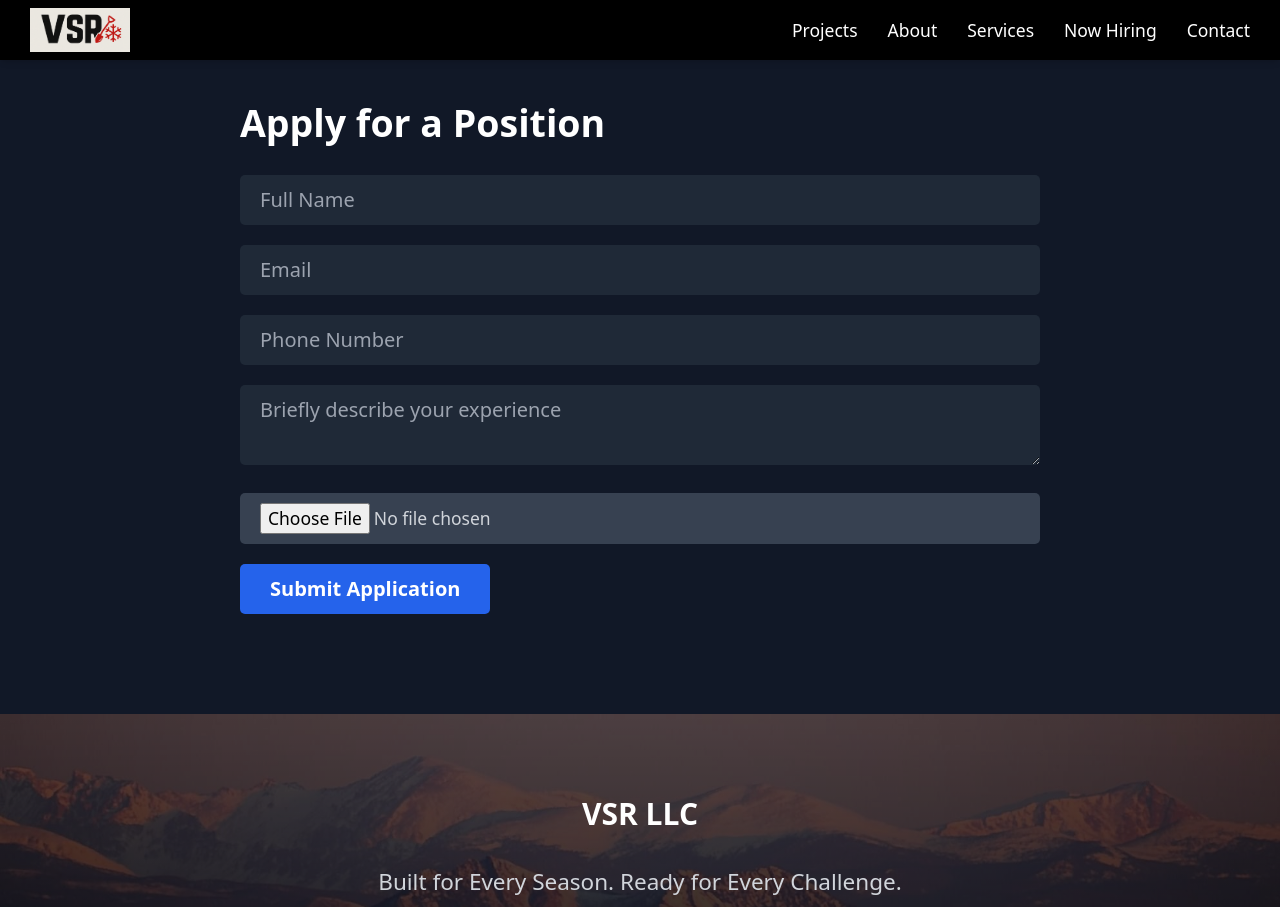
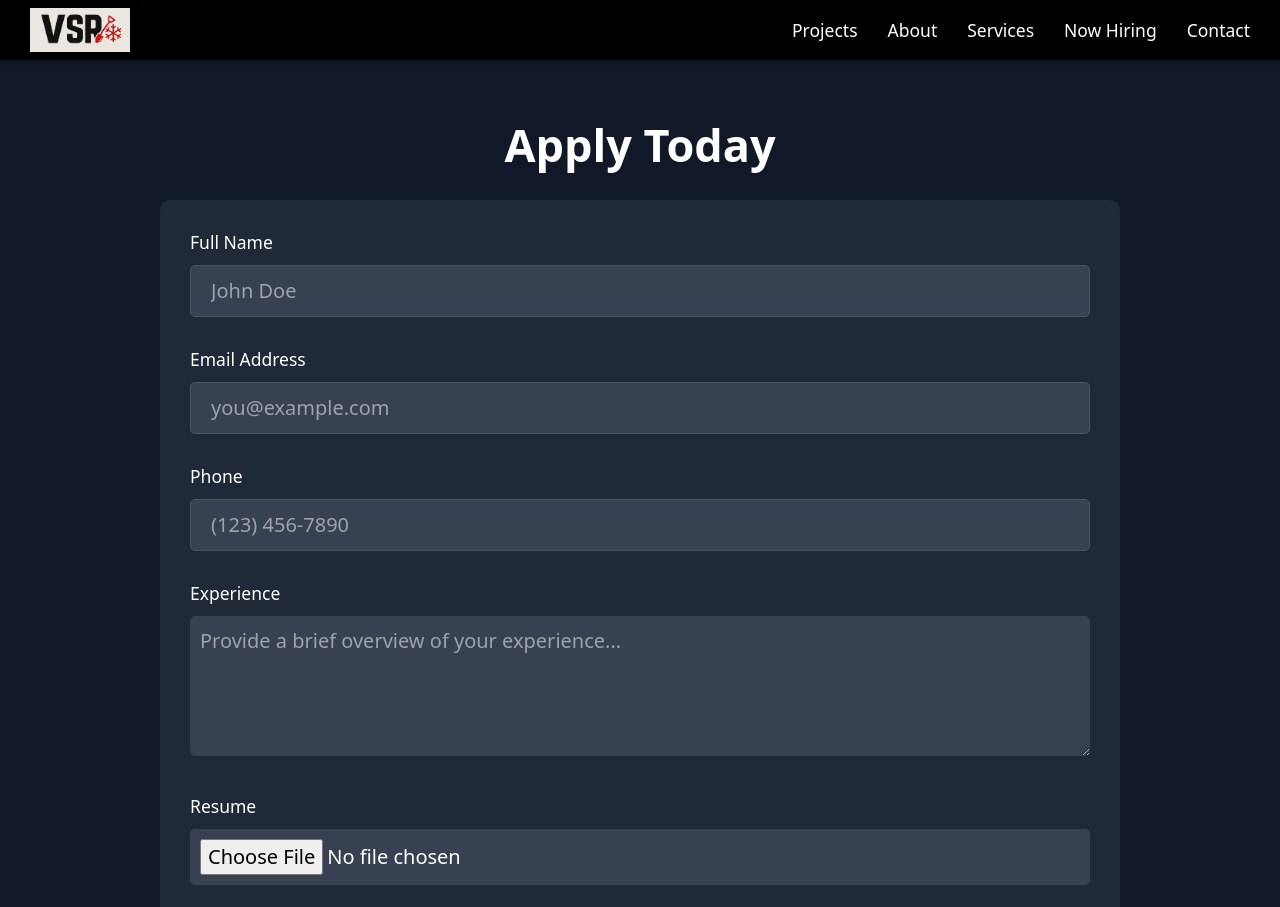
Before and after one commit to CityLife-prog/vsr-landing, a Next.js app: page /apply in a window 1280 px wide. Shown: the top 907 px of the page. Built offline with nearby package versions, Linux system fonts and the light colour scheme.

Commit message:
Final changes

```diff
--- a/src/pages/api/apply.ts
+++ b/src/pages/api/apply.ts
@@ -36,6 +36,7 @@ export default async function handler(req: NextApiRequest, res: NextApiResponse)
     try {
       await transporter.sendMail({
         from: process.env.EMAIL_FROM,
+       // to: 'citylife32@outlook.com',
         to: 'marcus@vsrsnow.com',
         subject: `New Job Application: ${fields.name}`,
         text: `Name: ${fields.name}\nEmail: ${fields.email}\nPhone: ${fields.phone}\nExperience: ${fields.experience}`,
@@ -53,52 +54,3 @@ export default async function handler(req: NextApiRequest, res: NextApiResponse)
     }
   });
 }
-
-/*// 2. apply.ts (Backend handler)
-
-import type { NextApiRequest, NextApiResponse } from 'next';
-import formidable from 'formidable';
-import nodemailer from 'nodemailer';
-import fs from 'fs';
-
-export const config = {
-  api: {
-    bodyParser: false,
-  },
-};
-
-export default async function handler(req: NextApiRequest, res: NextApiResponse) {
-  const form = new formidable.IncomingForm({ keepExtensions: true });
-
-  form.parse(req, async (err, fields, files) => {
-    if (err) return res.status(500).json({ error: 'Form parse error' });
-
-    const resumeFile = files.resume as formidable.File;
-    const transporter = nodemailer.createTransport({
-      service: 'gmail',
-      auth: {
-        user: process.env.EMAIL_FROM,
-        pass: process.env.EMAIL_PASS,
-      },
-    });
-
-    try {
-      await transporter.sendMail({
-        from: process.env.EMAIL_FROM,
-        to: 'marcus@vsrsnow.com, zach@vsrsnow.com',
-        subject: `New Job Application: ${fields.name}`,
-        text: `Name: ${fields.name}\nEmail: ${fields.email}\nPhone: ${fields.phone}\nExperience: ${fields.experience}`,
-        attachments: [
-          {
-            filename: resumeFile.originalFilename || 'resume.pdf',
-            path: resumeFile.filepath,
-          },
-        ],
-      });
-      res.status(200).json({ success: true });
-    } catch (error) {
-      res.status(500).json({ error: 'Email failed to send' });
-    }
-  });
-}
-*/
--- a/src/pages/api/quote.ts
+++ b/src/pages/api/quote.ts
@@ -1,11 +1,58 @@
-// pages/api/quote.ts
 import type { NextApiRequest, NextApiResponse } from 'next';
+import { IncomingForm, File } from 'formidable';
 import nodemailer from 'nodemailer';
+import fs from 'fs';
+
+export const config = {
+  api: {
+    bodyParser: false,
+  },
+};
 
 export default async function handler(req: NextApiRequest, res: NextApiResponse) {
-  if (req.method !== 'POST') return res.status(405).json({ error: 'Method not allowed' });
+  const form = new IncomingForm({
+    keepExtensions: true,
+    allowEmptyFiles: true,
+    minFileSize: 0,
+    multiples: true,
+    maxFileSize: 10 * 1024 * 1024, // 10MB per file
+    filter: () => true,
+  });
 
-  const { name, email, phone, service, details } = req.body;
+  form.parse(req, async (err, fields, files) => {
+    if (err) {
+      console.error('Form parsing error:', err);
+      return res.status(500).json({ error: 'Failed to process request' });
+    }
+
+    console.log('FIELDS:', fields);
+    console.log('FILES:', files);
+
+    const fullName = Array.isArray(fields.fullName) ? fields.fullName[0] : fields.fullName;
+    const email = Array.isArray(fields.email) ? fields.email[0] : fields.email;
+    const phone = Array.isArray(fields.phone) ? fields.phone[0] : fields.phone;
+    const service = Array.isArray(fields.service) ? fields.service[0] : fields.service;
+    const details = Array.isArray(fields.details) ? fields.details[0] : fields.details;
+
+    const photos = files.photos;
+    const photoFiles = Array.isArray(photos) ? photos : photos ? [photos] : [];
+    console.log('Raw uploaded files:', photoFiles);
+
+    const attachments = photoFiles
+    .filter(
+      (file): file is File =>
+        !!file &&
+        typeof file.filepath === 'string' &&
+        file.filepath.length > 0 &&
+        typeof file.size === 'number' &&
+        file.size > 0 &&
+        typeof file.originalFilename === 'string' &&
+        file.originalFilename.length > 0
+    )
+    .map((file) => ({
+      filename: file.originalFilename!,
+      path: file.filepath!,
+    }));
 
     const transporter = nodemailer.createTransport({
       service: 'gmail',
@@ -18,14 +65,19 @@ export default async function handler(req: NextApiRequest, res: NextApiResponse)
     try {
       await transporter.sendMail({
         from: process.env.EMAIL_FROM,
+        //to: 'citylife32@outlook.com',
         to: 'marcus@vsrsnow.com, zach@vsrsnow.com',
-      subject: `Quote Request from ${name}`,
-      text: `Name: ${name}\nEmail: ${email}\nPhone: ${phone}\nService: ${service}\n\nDetails:\n${details}`,
+        subject: `Quote Request from ${fullName}`,
+        text: `Name: ${fullName}\nEmail: ${email}\nPhone: ${phone}\nService: ${service}\n\nDetails:\n${details}`,
+        attachments,
       });
+      console.log('Prepared attachments:', attachments);
 
-    res.status(200).json({ success: true });
-  } catch (err) {
-    console.error(err);
-    res.status(500).json({ error: 'Email failed to send' });
+
+      return res.status(200).json({ success: true });
+    } catch (error) {
+      console.error('Email failed to send:', error);
+      return res.status(500).json({ error: 'Email failed to send' });
     }
+  });
 }
--- a/src/pages/apply.tsx
+++ b/src/pages/apply.tsx
@@ -1,57 +1,136 @@
-// 1. apply.tsx (Job Application Page)
-
-import { useState } from 'react';
+import React, { useRef, useState } from 'react';
 
 export default function ApplyPage() {
-  const [formData, setFormData] = useState({
-    name: '',
-    email: '',
-    phone: '',
-    experience: '',
-    resume: null as File | null,
-  });
+  const [selectedFile, setSelectedFile] = useState<File | null>(null);
+  const [formSubmitted, setFormSubmitted] = useState(false);
+    const [statusMessage, setStatusMessage] = useState('');
 
-  const handleChange = (e: React.ChangeEvent<HTMLInputElement | HTMLTextAreaElement>) => {
-    setFormData({ ...formData, [e.target.name]: e.target.value });
-  };
+  const formRef = useRef<HTMLFormElement>(null);
+  const [phone, setPhone] = useState('');
 
   const handleFileChange = (e: React.ChangeEvent<HTMLInputElement>) => {
-    setFormData({ ...formData, resume: e.target.files?.[0] ?? null });
-  };
-
-  const handleSubmit = async (e: React.FormEvent) => {
-    e.preventDefault();
-    const data = new FormData();
-    data.append('name', formData.name);
-    data.append('email', formData.email);
-    data.append('phone', formData.phone);
-    data.append('experience', formData.experience);
-    if (formData.resume) data.append('resume', formData.resume);
-
-    const res = await fetch('/api/apply', {
-      method: 'POST',
-      body: data,
-    });
-
-    if (res.ok) {
-      alert('Application submitted successfully!');
-    } else {
-      alert('Submission failed.');
+    if (e.target.files && e.target.files[0]) {
+      setSelectedFile(e.target.files[0]);
     }
   };
 
+  const handleSubmit = async (e: React.FormEvent<HTMLFormElement>) => {
+    e.preventDefault();
+    const formData = new FormData(formRef.current!);
+
+    if (selectedFile) {
+      formData.append('resume', selectedFile);
+    }
+
+    try {
+      const res = await fetch('/api/apply', {
+        method: 'POST',
+        body: formData,
+      });
+      const result = await res.json();
+      if (result.success) {
+        setStatusMessage('Application submitted successfully!');
+        setTimeout(() => setStatusMessage(''), 5000);
+        setFormSubmitted(true);
+        formRef.current?.reset();
+        setSelectedFile(null);
+        setPhone('');
+        //alert('Application submitted successfully.');
+      } else {
+        setStatusMessage(`Submission failed: ${result.error}`);
+        setTimeout(() => setStatusMessage(''), 5000);
+      }
+    } catch (err) {
+      console.error('Error submitting form:', err);
+      alert('An error occurred.');
+    }
+  };
+  function formatPhoneNumber(value: string): string {
+  const digits = value.replace(/\D/g, '').substring(0, 10);
+  const parts = [];
+
+  if (digits.length > 0) parts.push('(' + digits.substring(0, 3));
+  if (digits.length >= 4) parts.push(') ' + digits.substring(3, 6));
+  if (digits.length >= 7) parts.push('-' + digits.substring(6, 10));
+
+  return parts.join('');
+}
+
+
   return (
-    <div className="max-w-2xl mx-auto px-4 py-12 text-white">
-      <h1 className="text-3xl font-bold mb-6">Apply for a Position</h1>
-      <form onSubmit={handleSubmit} className="space-y-4">
-        <input className="w-full px-4 py-2 bg-gray-800 rounded" name="name" placeholder="Full Name" onChange={handleChange} required />
-        <input className="w-full px-4 py-2 bg-gray-800 rounded" name="email" placeholder="Email" type="email" onChange={handleChange} required />
-        <input className="w-full px-4 py-2 bg-gray-800 rounded" name="phone" placeholder="Phone Number" onChange={handleChange} required />
-        <textarea className="w-full px-4 py-2 bg-gray-800 rounded" name="experience" placeholder="Briefly describe your experience" onChange={handleChange} required />
-        <input type="file" name="resume" accept=".pdf,.doc,.docx" className="block w-full text-sm text-gray-300 bg-gray-700 rounded px-4 py-2" onChange={handleFileChange} required />
+    <div className="w-full max-w-3xl mt-16 mx-auto">
+    <h1 className="text-4xl font-bold text-center mb-6">Apply Today</h1>
+    {statusMessage && (
+      <div className="mb-4 p-3 rounded bg-yellow-700 text-white text-sm text-center">
+        {statusMessage}
+      </div>
+    )}
 
-        <button type="submit" className="px-6 py-2 bg-blue-600 hover:bg-blue-700 rounded text-white font-semibold">Submit Application</button>
-      </form>
+    <form
+      ref={formRef}
+      onSubmit={handleSubmit}
+      className="space-y-6 bg-gray-800 p-6 rounded-lg text-white"
+    >
+      <div>
+        <label className="block mb-2 text-sm font-medium">Full Name</label>
+        <input
+          type="text"
+          name="name"
+          placeholder="John Doe"
+          className="w-full px-4 py-2 rounded bg-gray-700 text-white border border-gray-600 focus:outline-none focus:ring-2 focus:ring-blue-500"
+          required />
+      </div>
+      <div>
+        <label className="block mb-2 text-sm font-medium">Email Address</label>
+        <input
+          name="email"
+          type="email"
+          placeholder="you@example.com"
+          className="w-full px-4 py-2 rounded bg-gray-700 text-white border border-gray-600 focus:outline-none focus:ring-2 focus:ring-blue-500"
+          />
+      </div>
+      <div>
+        <label className="block mb-2 text-sm font-medium">Phone</label>
+        <input
+          type="tel"
+          name="phone"
+          value={phone}
+          onChange={(e) => setPhone(formatPhoneNumber(e.target.value))}
+          placeholder="(123) 456-7890"
+          className="w-full px-4 py-2 rounded bg-gray-700 text-white border border-gray-600 focus:outline-none focus:ring-2 focus:ring-blue-500"
+          required />
+      </div>
+      <div>
+        <label className="block mb-2 text-sm font-medium">Experience</label>
+        <textarea
+          name="experience"
+          rows={4}
+          placeholder="Provide a brief overview of your experience..."
+          className="w-full p-2 bg-gray-700 rounded"
+        ></textarea>
+      </div>
+
+      <div>
+        <label className="block mb-2 text-sm font-medium">Resume</label>
+        <input
+          type="file"
+          name="resume"
+          accept=".pdf,.doc,.docx"
+          onChange={handleFileChange}
+          className="w-full p-2 bg-gray-700 rounded"
+          required
+        />
+        {selectedFile && (
+          <div className="mt-2 bg-gray-700 p-2 rounded">
+            <p>{selectedFile.name}</p>
+            <p className="text-xs text-gray-300">{(selectedFile.size / 1024).toFixed(1)} KB</p>
+          </div>
+        )}
+      </div>
+      <button type="submit" className="w-full bg-blue-600 hover:bg-blue-700 p-3 rounded">
+        Submit Application
+      </button>
+    </form>
     </div>
   );
 }
--- a/src/pages/quote.tsx
+++ b/src/pages/quote.tsx
@@ -1,11 +1,29 @@
 import Head from 'next/head';
 import { useEffect, useState } from 'react';
 import { useMobile } from '@/context/MobileContext';
+
+// DO NOT import nodemailer here! Remove any line like:
+// import nodemailer from 'nodemailer';
+// import * as nodemailer from 'nodemailer';
 
 export default function QuotePage() {
   const { isMobile } = useMobile();
   const [showBubble, setShowBubble] = useState(false);
   const [selectedFiles, setSelectedFiles] = useState<File[]>([]);
+  const [statusMessage, setStatusMessage] = useState('');
+  const [phone, setPhone] = useState('');
+
+
+  function formatPhoneNumber(value: string): string {
+  const digits = value.replace(/\D/g, '').substring(0, 10);
+  const parts = [];
+
+  if (digits.length > 0) parts.push('(' + digits.substring(0, 3));
+  if (digits.length >= 4) parts.push(') ' + digits.substring(3, 6));
+  if (digits.length >= 7) parts.push('-' + digits.substring(6, 10));
+
+  return parts.join('');
+}
 
   useEffect(() => {
     const timeout = setTimeout(() => {
@@ -16,11 +34,72 @@ export default function QuotePage() {
 
   const handleFileChange = (e: React.ChangeEvent<HTMLInputElement>) => {
     if (!e.target.files) return;
-  setSelectedFiles((prev) => [...prev, ...Array.from(e.target.files!)]);
-  e.target.value = ''; // Allow re-selecting the same files
+
+    const newFiles = Array.from(e.target.files);
+    console.log('Files selected:', newFiles.length);
+
+    // Filter out files that are too large or invalid
+    const validFiles = newFiles.filter(file => {
+      if (file.size === 0) {
+        console.log('Skipping empty file:', file.name);
+        return false;
+      }
+      if (file.size > 10 * 1024 * 1024) { // 10MB limit
+        console.log('File too large:', file.name);
+        alert(`File ${file.name} is too large. Please select files under 10MB.`);
+        return false;
+      }
+      console.log('Valid file:', file.name, file.size, 'bytes');
+      return true;
+    });
+
+    setSelectedFiles((prev) => [...prev, ...validFiles]);
+    e.target.value = ''; // Reset input
+  };
+
+  const handleSubmit = async (e: React.FormEvent<HTMLFormElement>) => {
+    e.preventDefault();
+
+    const form = e.currentTarget;
+    const formData = new FormData(form);
+
+    // Add files to FormData
+    console.log('Adding files to form:', selectedFiles.length);
+    selectedFiles.forEach((file, index) => {
+      console.log(`File ${index}: ${file.name} (${file.size} bytes)`);
+      formData.append('photos', file);
+    });
+
+    try {
+      console.log('Submitting form...');
+      const res = await fetch('/api/quote', {
+        method: 'POST',
+        body: formData,
+      });
+
+      const result = await res.json();
+      console.log('Response:', result);
+
+      if (result.success) {
+        setStatusMessage('Quote submitted successfully!');
+        setTimeout(() => setStatusMessage(''), 5000);
+        form.reset();
+        setSelectedFiles([]);
+        setPhone('');
+        //alert('Quote submitted successfully.')
+      } else {
+        setStatusMessage(`Submission failed: ${result.error}`);
+        setTimeout(() => setStatusMessage(''), 5000);
+
+      }
+    } catch (error) {
+      console.error('Submit error:', error);
+      alert('Network error. Please try again.');
+    }
   };
 
   return (
+
     <>
       <Head>
         <title>Request a Quote | VSR Construction</title>
@@ -59,10 +138,13 @@ export default function QuotePage() {
               </div>
             </div>
 
-            {/* FORM */}
+            {statusMessage && (
+              <div className="mb-4 p-3 rounded bg-yellow-700 text-white text-sm text-center">
+                {statusMessage}
+              </div>
+            )}
             <form
-              method="POST"
-              action="/api/quote"
+              onSubmit={handleSubmit}
               encType="multipart/form-data"
               className="space-y-6 bg-gray-800 bg-opacity-90 p-6 rounded-lg shadow-md"
             >
@@ -73,6 +155,7 @@ export default function QuotePage() {
                   name="fullName"
                   placeholder="John Doe"
                   className="w-full px-4 py-2 rounded bg-gray-700 text-white border border-gray-600 focus:outline-none focus:ring-2 focus:ring-blue-500"
+                  required
                 />
               </div>
 
@@ -83,6 +166,7 @@ export default function QuotePage() {
                   name="email"
                   placeholder="you@example.com"
                   className="w-full px-4 py-2 rounded bg-gray-700 text-white border border-gray-600 focus:outline-none focus:ring-2 focus:ring-blue-500"
+                  required
                 />
               </div>
 
@@ -91,8 +175,11 @@ export default function QuotePage() {
                 <input
                   type="tel"
                   name="phone"
+                  value={phone}
+                  onChange={(e) => setPhone(formatPhoneNumber(e.target.value))}
                   placeholder="(123) 456-7890"
                   className="w-full px-4 py-2 rounded bg-gray-700 text-white border border-gray-600 focus:outline-none focus:ring-2 focus:ring-blue-500"
+                  required
                 />
               </div>
 
@@ -118,47 +205,73 @@ export default function QuotePage() {
                   rows={4}
                   placeholder="Describe your project..."
                   className="w-full px-4 py-2 rounded bg-gray-700 text-white border border-gray-600 focus:outline-none focus:ring-2 focus:ring-blue-500"
+                  required
                 ></textarea>
               </div>
 
-              {/* PHOTO UPLOAD */}
               <div>
                 <label className="block mb-2 text-sm font-medium">Upload Files or Photos (optional)</label>
 
                 <input
+                  type="file"
                   id="photoInput"
                   name="photos"
-                  type="file"
-                  accept="image/*"
+                  //accept="image/*"
                   multiple
                   className="hidden"
                   onChange={handleFileChange}
                 />
 
+                <div className="flex items-center gap-4">
                   <button
                     type="button"
-                  onClick={(e) => {
-                    e.preventDefault();
+                    onClick={() => {
                       document.getElementById('photoInput')?.click();
                     }}
-                  className="bg-blue-600 hover:bg-blue-700 px-4 py-2 rounded text-white text-sm"
+                    className="bg-blue-600 hover:bg-blue-700 px-4 py-2 rounded text-white text-sm transition-colors"
                   >
-                  Upload Files
+                    {selectedFiles.length > 0 ? 'Add More Files' : 'Choose Files'}
                   </button>
 
                   {selectedFiles.length > 0 && (
-                  <div className="mt-4 bg-gray-700 p-4 rounded">
-                    <h3 className="text-white text-sm font-medium mb-2">Files Added:</h3>
-                    <ul className="list-disc list-inside text-sm text-white space-y-1">
+                    <span className="text-sm text-gray-300">
+                      {selectedFiles.length} file{selectedFiles.length !== 1 ? 's' : ''} selected
+                    </span>
+                  )}
+                </div>
+
+                {selectedFiles.length > 0 && (
+                  <div className="mt-4 bg-gray-700 p-4 rounded space-y-2">
+                    <div className="flex justify-between items-center">
+                      <h3 className="text-white text-sm font-medium">Selected Files:</h3>
+                      <button
+                        type="button"
+                        onClick={() => setSelectedFiles([])}
+                        className="text-red-400 hover:text-red-300 text-xs"
+                      >
+                        Clear All
+                      </button>
+                    </div>
+
                     {selectedFiles.map((file, idx) => (
-                        <li key={idx}>
-                          {file.name}{' '}
-                          <span className="text-gray-400 text-xs">
-                            ({(file.size / 1024).toFixed(1)} KB)
-                          </span>
-                        </li>
+                      <div key={idx} className="flex justify-between items-center bg-gray-600 p-2 rounded">
+                        <div>
+                          <p className="text-white text-sm">{file.name}</p>
+                          <p className="text-gray-300 text-xs">
+                            {(file.size / 1024 / 1024).toFixed(2)} MB
+                          </p>
+                        </div>
+                        <button
+                          type="button"
+                          onClick={() => {
+                            setSelectedFiles(prev => prev.filter((_, i) => i !== idx));
+                          }}
+                          className="text-red-400 hover:text-red-300 text-xs ml-2"
+                        >
+                          Remove
+                        </button>
+                      </div>
                     ))}
-                    </ul>
                   </div>
                 )}
               </div>
```
Also changed, not shown: src/pages/api/help.md (added), 2 other files (tests, documents, lock files or other folders). Lines whose indentation alone changed are shown as unchanged.
